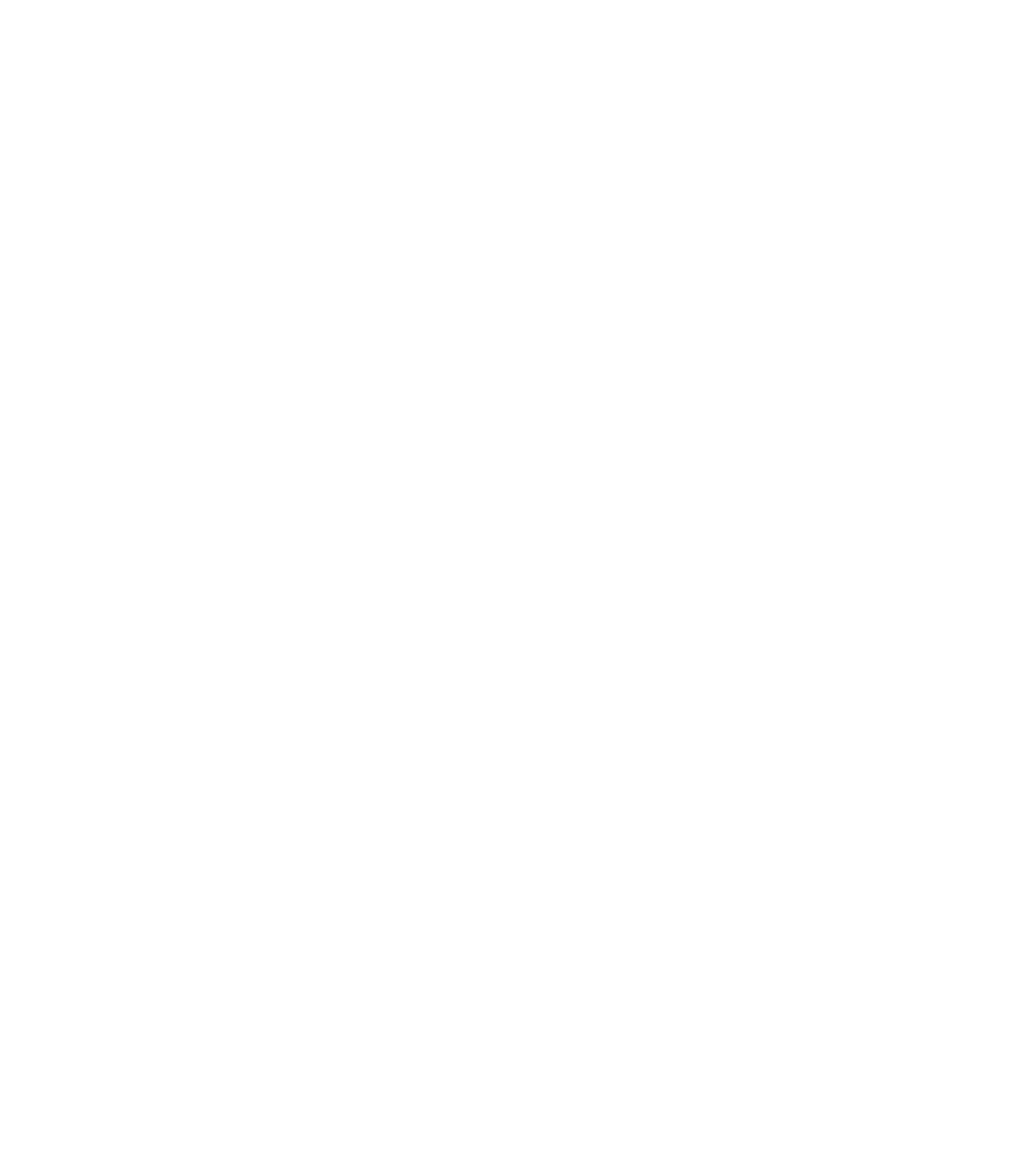
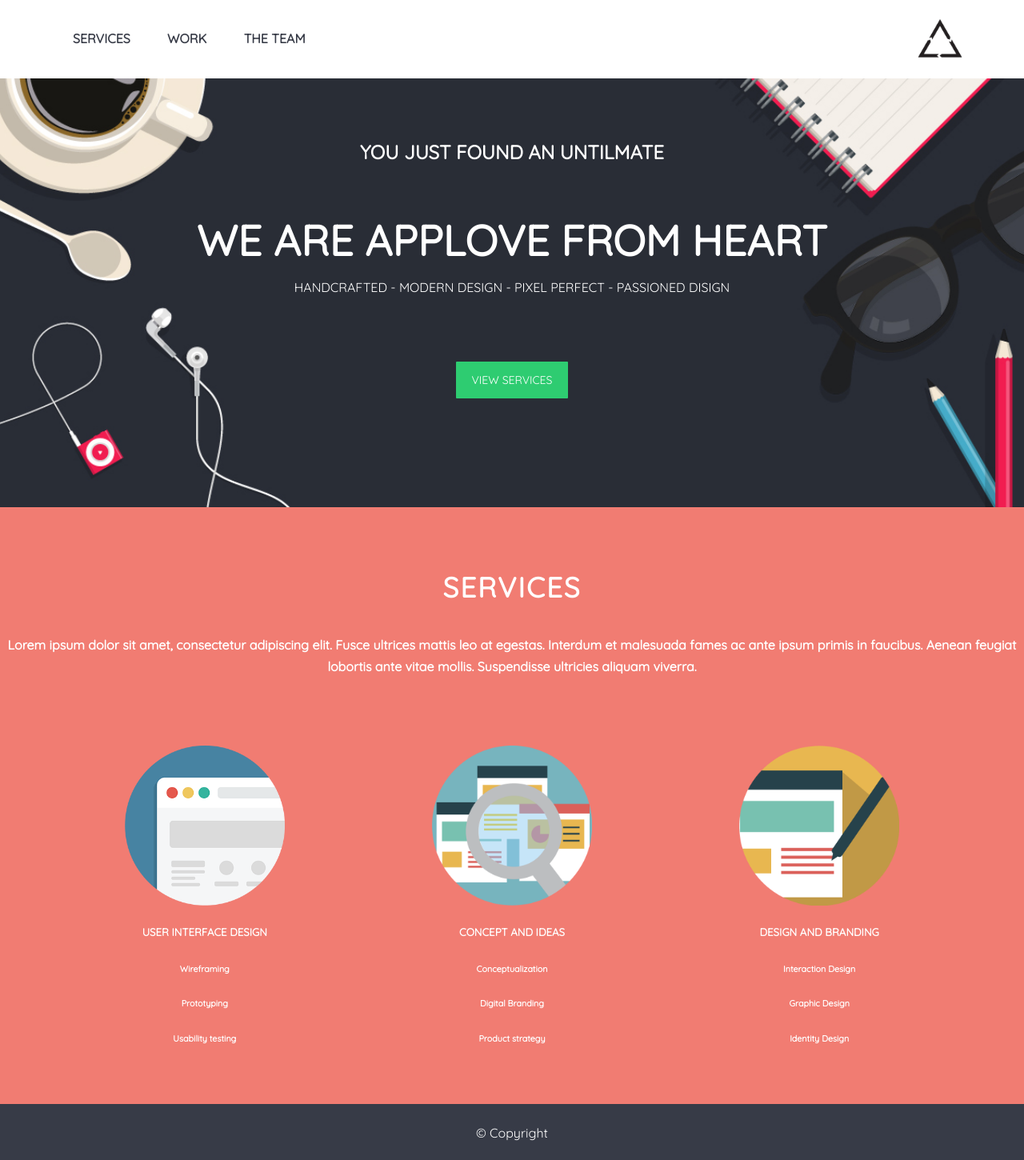
Before and after one commit to DianaVillasmil/applove-ejercicio_guiado_grid, a plain HTML site: page index.html in a window 1280 px wide. Shown: the whole page at 80% size. Before the commit the page ends 800 px from the top, so only its background shows below. Drawn offline with Linux system fonts and the light colour scheme.

Commit message:
box-services

```diff
--- a/css/common.css
+++ b/css/common.css
@@ -14,3 +14,25 @@
 .text-uppercase {
   text-transform: uppercase;
 }
+
+.link {
+	font-weight: 700;
+	padding: 21px;
+	display: inline-block;
+}
+
+.logo {
+	float: right;
+}
+
+header {
+	position: fixed;
+	background: white;
+	width: 100%;
+	top: 0;
+}
+
+.menu {
+	padding: 14px 70px;
+	overflow: auto;
+}
--- a/css/main.css
+++ b/css/main.css
@@ -21,6 +21,8 @@ body {
   font-size: 16px;
   line-height: 1.71429;
   background-color: #fff;
+  font-family: 'Yanone Kaffeesatz', sans-serif;
+  font-family: 'Quicksand', sans-serif
 }
 
 img {
@@ -35,3 +37,61 @@ a {
 a:hover {
   color: #E95853;
 }
+
+#home {
+  background-image: url(../assets/images/bg-home.jpg);
+  background-position: center;
+  background-repeat: no-repeat;
+  background-size: cover;
+  height: 554px;
+  text-align: center;
+  margin-top: 80px;
+}
+
+#home .container {
+  color: white;
+  padding: 70px;
+}
+
+.text-home {
+  font-size: 53px;
+  /*font-family: 'Lobster', cursive;*/
+}
+
+.btn-home {
+  background: #2Ecc71;
+  color: #fff;
+  padding: 11px 20px;
+  border-radius: 1px;
+  font-weight: 500;
+  text-transform: uppercase;
+  margin-top: 63px;
+  display: inline-block;
+  font-size: 14px;
+}
+
+#services {
+  background-color: #F17c72;
+  text-align: center;
+  color: #fff;
+  padding: 70px 7px;
+}
+
+.box-services {
+  display: inline-block;
+  width: 30%;
+  margin-top: 63px;
+}
+
+.text-services {
+  font-size: 35px;
+  letter-spacing: 2px;
+}
+
+footer {
+  text-align: center;
+  height: 70px;
+  background-color: #373b47;
+  color: white;
+  padding-top: 7px;
+}
--- a/index.html
+++ b/index.html
@@ -4,16 +4,72 @@
 	<meta charset="UTF-8">
 	<title>Applove</title>
 	<!-- Importa la fuente del proyecto (Raleway) de Google Fonts (https://fonts.google.com) -->
-
+	<!--<link href="https://fonts.googleapis.com/css?family=Lobster" rel="stylesheet">-->
+	<link href="https://fonts.googleapis.com/css?family=Lobster|Yanone+Kaffeesatz" rel="stylesheet">
+	<link href="https://fonts.googleapis.com/css?family=Lobster|Quicksand|Yanone+Kaffeesatz" rel="stylesheet">
 	<!-- Enlaza tu CSS reutilizable aquí (common.css) -->
-
+	<link rel="stylesheet"  href="css/common.css">
 	<!-- Enlaza tu CSS del proyecto aquí -->
-
+	<link rel="stylesheet" href="css/main.css">
 </head>
 <body>
 	<!-- Escribe el HTML aquí -->
+	<header>
+		<div class="menu container">
+			<a href="#" class="text-uppercase link">Services</a>
+			<a href="#" class="text-uppercase link">Work</a>
+			<a href="#" class="text-uppercase link">The team</a>
+			<img src="assets/images/logo-r.png" class="logo" alt="Logo" width="70">
+	</header>
+	<section id="home">
+		<div class="container">
+			<h2>YOU JUST FOUND AN UNTILMATE</h2>
+			<h1 class="text-uppercase text-home mb-0">
+				we are applove from heart
+			</h1>
+			<p class="text-uppercase mt-0">
+				HANDCRAFTED - MODERN DESIGN - PIXEL PERFECT - PASSIONED DISIGN
+			</p>
+			<a href="#services" class="btn-home">View services</a>
+		</div>
+	</section>
+	<section id="services">
+		<div class="container">
+			<h2 class="text-uppercase text-services mt-0">
+				Services
+			</h2>
+			<h4>
+				Lorem ipsum dolor sit amet, consectetur adipiscing elit. Fusce ultrices mattis leo at egestas. Interdum et malesuada fames ac ante ipsum primis in faucibus. Aenean feugiat lobortis ante vitae mollis. Suspendisse ultricies aliquam viverra.
+			</h4>
+			<div class="box-services">
+				<img src="assets/images/website.png" alt="Website" width="200">
+				<h5 class="mb-0">USER INTERFACE DESIGN</h5>
+				<h6 class="mb-0">Wireframing</h6>
+				<h6 class="mb-0">Prototyping</h6>
+				<h6 class="mb-0">Usability testing</h6>
+			</div>
+			<div class="box-services">
+				<img src="assets/images/img-1.png" alt="img-1" width="200">
+				<h5 class="mb-0">CONCEPT AND IDEAS</h5>
+				<h6 class="mb-0">Conceptualization</h6>
+				<h6 class="mb-0">Digital Branding</h6>
+				<h6 class="mb-0">Product strategy</h6>
+			</div>
+			<div class="box-services">
+				<img src="assets/images/lapiz.png" alt="Lapiz" width="200">
+				<h5 class="mb-0">DESIGN AND BRANDING</h5>
+				<h6 class="mb-0">Interaction Design</h6>
+				<h6 class="mb-0">Graphic Design</h6>
+				<h6 class="mb-0">Identity Design</h6>
+			</div>
+		</div>
+	</section>
+	<footer>
+		<p>© Copyright</p>
+	</footer>
 
 	<!-- Enlaza tu JS aquí -->
+	<link rel="stylesheet" href="assets/js/app.js">
 
 </body>
 </html>
```
